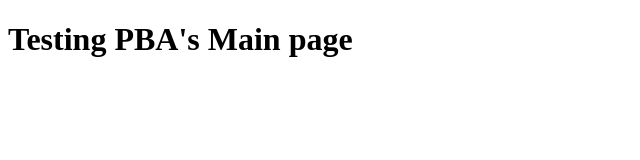
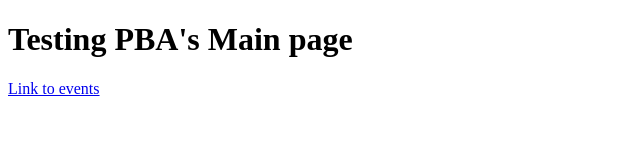
Before and after one commit to natisere/PBA, a plain HTML site: page index.html in a window 1280 px wide. Shown: the whole page, without its empty margins (0-640 px from the left). Drawn offline with Linux system fonts and the light colour scheme.

Commit message:
Update index.html

```diff
--- a/index.html
+++ b/index.html
@@ -19,7 +19,10 @@ p.parentNode.insertBefore(o,p)}(window,document,"script",0,"AF","pba","9363a918-
 
 </head>
 
-<body>
+  <body>
+
 <h1> Testing PBA's Main page</h1>
-</body>
+<a href="events.html">Link to events</a>
+
+  </body>
 </html>
```
